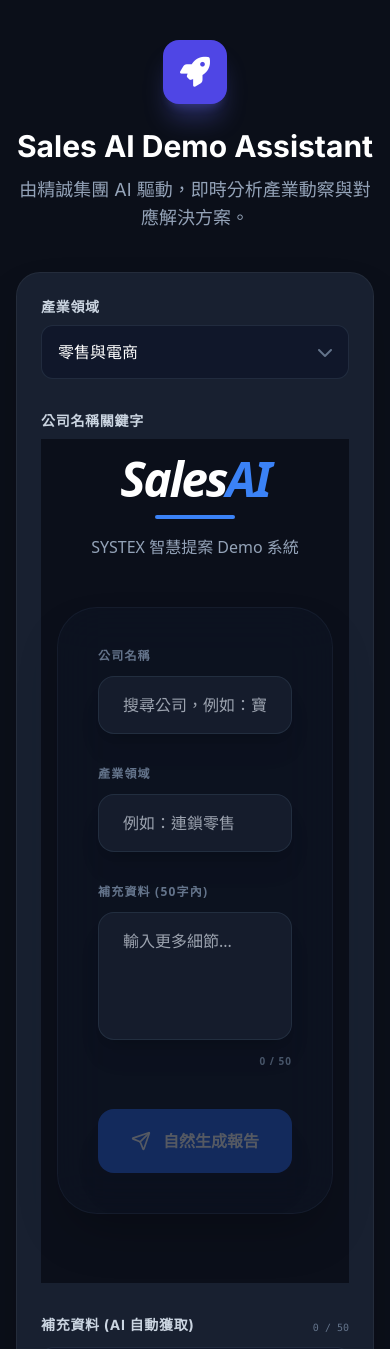
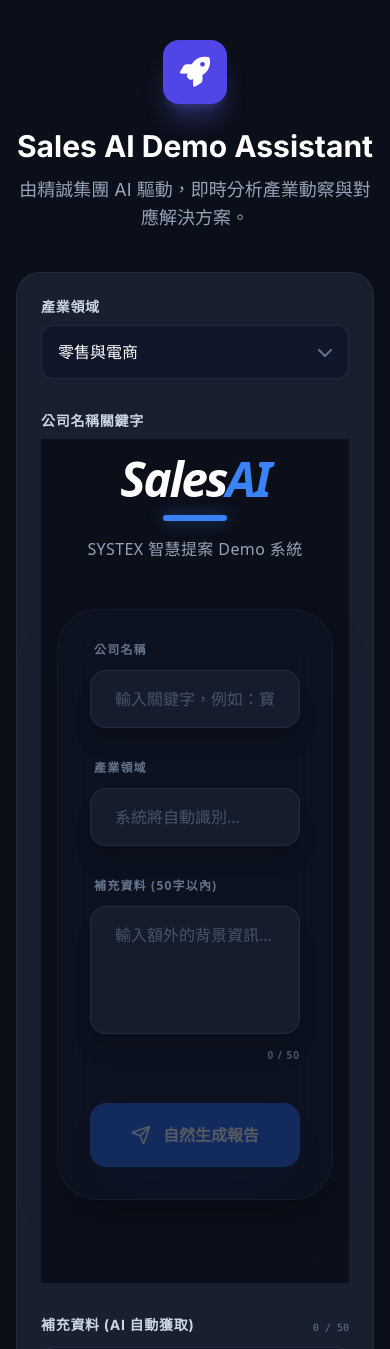
Before and after one commit to kaanyih-cmyk/Sales-AI-Demo-Assistant, a React (Vite) app in the folder 1223新解壓縮的程式碼檔案/: page / in a window 390 px wide. Shown: the top 1349 px of the page. Built offline with nearby package versions, Linux system fonts and the light colour scheme.

Commit message:
Update AutocompleteInput.tsx

```diff
--- a/1223新解壓縮的程式碼檔案/components/AutocompleteInput.tsx
+++ b/1223新解壓縮的程式碼檔案/components/AutocompleteInput.tsx
@@ -1,10 +1,28 @@
+"use client";
+
 import React, { useState, useEffect, useRef } from 'react';
-import { Search, ChevronRight, BarChart3, AlertCircle, CheckCircle2, Send, Loader2, Building2, Factory } from 'lucide-react';
+import {
+  Search,
+  ChevronRight,
+  BarChart3,
+  AlertCircle,
+  CheckCircle2,
+  Send,
+  Loader2,
+  Building2,
+  Factory
+} from 'lucide-react';
 
-// --- 這裡是主要的 Demo 網頁程式碼 ---
-const apiKey = "";
+/**
+ * SalesAI Demo - 整合部署優化版
+ * 功能重點：
+ * 1. 支援 Next.js/Vercel 部署 (use client)
+ * 2. 公司選取後自動帶入產業領域
+ * 3. 修正下拉選單重複顯示邏輯
+ * 4. 完美復刻截圖 UI 配色
+ */
 
-const App = () => {
+export default function App() {
   const [step, setStep] = useState('input');
   const [companyName, setCompanyName] = useState('');
   const [industry, setIndustry] = useState('');
@@ -14,22 +32,23 @@ const App = () => {
   const [loading, setLoading] = useState(false);
   const [reportData, setReportData] = useState(null);
 
-  // 使用 useRef 來記錄是否剛完成選取動作，避免重複觸發下拉選單
+  // 核心控制：標記是否剛完成選取動作
   const isSelectionMade = useRef(false);
 
-  // 模擬公司資料庫 (包含名稱與產業)
+  // 模擬公司資料庫：包含正確的產業對應
   const companyDb = [
     { name: "寶雅", industry: "百貨零售業" },
     { name: "寶島眼鏡", industry: "醫療器材零售業" },
     { name: "寶成工業", industry: "鞋業製造業" },
     { name: "寶齡爵諾", industry: "生技製藥業" },
     { name: "寶元實業", industry: "土地開發與建築業" },
-    { name: "仁寶電腦", industry: "電腦及週邊設備業" }
+    { name: "仁寶電腦", industry: "電腦及週邊設備業" },
+    { name: "精誠資訊", industry: "資訊軟體服務業" }
   ];
 
-  // 模擬搜尋建議功能
+  // 下拉建議搜尋邏輯
   useEffect(() => {
-    // 如果剛選取完，則不執行搜尋建議
+    // 如果剛完成選取，不執行搜尋建議並重置狀態
     if (isSelectionMade.current) {
       isSelectionMade.current = false;
       return;
@@ -39,7 +58,7 @@ const App = () => {
       if (companyName.length >= 1 && step === 'input') {
         const filtered = companyDb.filter(item => item.name.includes(companyName));
 
-        // 如果輸入的內容完全等於其中一個選項，且目前沒顯示選單，就不再顯示（代表已選取）
+        // 若輸入內容與建議項完全符合，則隱藏選單，避免選完後選單還在那裡
         if (filtered.length === 1 && filtered[0].name === companyName) {
             setSuggestions([]);
         } else {
@@ -52,10 +71,11 @@ const App = () => {
     return () => clearTimeout(timer);
   }, [companyName, step]);
 
+  // 選取公司：同時更新名稱與產業領域
   const selectCompany = (item) => {
     isSelectionMade.current = true;
     setCompanyName(item.name);
-    setIndustry(item.industry); // 自動帶入產業資訊
+    setIndustry(item.industry); // 自動填入正確產業
     setSuggestions([]);
     setSelectedIndex(-1);
   };
@@ -74,11 +94,13 @@ const App = () => {
   };
 
   const generateReport = () => {
+    if (!companyName) return;
     setLoading(true);
+    // 模擬 AI 分析與生成過程
     setTimeout(() => {
       setReportData({
-        trends: "目前零售與科技產業正迎來 AI 驅動的轉型浪潮，企業紛紛投入 OMO (線上線下整合) 以及數據中台的建設。隨著生成式 AI 普及，如何利用數據精準預測消費行為並提供個性化服務，已成為維持競爭力的核心關鍵。",
-        painPoints: "現有系統架構老舊，導致線上與實體店鋪的數據無法即時同步，造成會員體驗斷層。此外，行銷人員缺乏自動化工具來處理巨量數據，導致無法針對不同客群進行精準投遞，進而造成轉換率持續低迷。"
+        trends: `目前 ${industry} 領域正處於數位轉型關鍵期。隨著消費行為全面線上化，數據驅動的精準行銷已成為標配。企業正積極導入 AI 預測模型以優化庫存管理並提升客戶生命週期價值，預計未來三年內自動化流程將佔據 40% 的運營重心。`,
+        painPoints: `針對 ${companyName} 的關鍵挑戰在於線上與線下數據無法有效整合，導致無法描繪精確的客戶輪廓。此外，現有系統反應速度緩慢，無法應對高併發的流量。客戶對於個人化體驗的期待提升，傳統的統一推播模式已導致轉換率持續下滑。`
       });
       setStep('report');
       setLoading(false);
@@ -86,48 +108,47 @@ const App = () => {
   };
 
   return (
-    <div className="min-h-screen bg-[#0b0f1a] text-slate-200 font-sans p-4 md:p-10 flex justify-center">
+    <div className="min-h-screen bg-[#0b0f1a] text-slate-200 font-sans p-4 md:p-10 flex justify-center selection:bg-blue-500/30">
       <div className="w-full max-w-3xl">
 
-        {/* 標題區 */}
-        <div className="mb-12 text-center">
+        {/* 標題區域 */}
+        <div className="mb-12 text-center animate-in fade-in duration-1000">
           <h1 className="text-5xl font-black tracking-tighter text-white mb-3 italic">
             Sales<span className="text-blue-500">AI</span>
           </h1>
-          <div className="h-1 w-20 bg-blue-500 mx-auto mb-4 rounded-full"></div>
-          <p className="text-slate-400 font-medium">SYSTEX 智慧提案 Demo 系統</p>
+          <div className="h-1.5 w-16 bg-blue-500 mx-auto mb-4 rounded-full shadow-[0_0_15px_rgba(59,130,246,0.5)]"></div>
+          <p className="text-slate-400 font-medium tracking-wide">SYSTEX 智慧提案 Demo 系統</p>
         </div>
 
-        {/* 第一階段：輸入畫面 */}
+        {/* 第一階段：輸入與搜尋 */}
         {step === 'input' && (
-          <div className="bg-slate-900/40 border border-slate-800/50 rounded-[2.5rem] p-10 shadow-2xl backdrop-blur-xl">
+          <div className="bg-slate-900/40 border border-slate-800/50 rounded-[2.5rem] p-8 md:p-10 shadow-2xl backdrop-blur-xl animate-in slide-in-from-bottom-4 duration-500">
             <div className="grid grid-cols-1 md:grid-cols-2 gap-8 mb-8">
               <div className="relative">
-                <label className="text-xs font-bold uppercase tracking-widest text-slate-500 mb-3 block">公司名稱</label>
-                <div className="relative">
+                <label className="text-xs font-bold uppercase tracking-widest text-slate-500 mb-3 block ml-1">公司名稱</label>
+                <div className="relative group">
                   <input
                     type="text"
                     value={companyName}
                     onChange={(e) => {
-                      isSelectionMade.current = false; // 使用者手動輸入時，重置選取狀態
+                      isSelectionMade.current = false;
                       setCompanyName(e.target.value);
                     }}
                     onKeyDown={handleKeyDown}
-                    placeholder="搜尋公司，例如：寶"
-                    className="w-full bg-slate-800/50 border border-slate-700/50 rounded-2xl py-4 px-6 text-white focus:outline-none focus:ring-2 focus:ring-blue-500/50 transition-all shadow-xl"
+                    placeholder="輸入關鍵字，例如：寶"
+                    className="w-full bg-slate-800/50 border border-slate-700/50 rounded-2xl py-4 px-6 text-white placeholder:text-slate-600 focus:outline-none focus:ring-2 focus:ring-blue-500/50 transition-all shadow-xl"
                   />
+                  {/* 下拉建議清單 */}
                   {suggestions.length > 0 && (
                     <div className="absolute z-20 w-full bg-slate-800 border border-slate-700 mt-2 rounded-2xl shadow-2xl overflow-hidden animate-in fade-in slide-in-from-top-1">
                       {suggestions.map((item, idx) => (
                         <div
                           key={idx}
                           onClick={() => selectCompany(item)}
-                          className={`px-6 py-4 cursor-pointer transition-colors ${selectedIndex === idx ? 'bg-blue-600 text-white' : 'hover:bg-slate-700 text-slate-300'}`}
+                          className={`px-6 py-4 cursor-pointer transition-colors flex justify-between items-center ${selectedIndex === idx ? 'bg-blue-600 text-white' : 'hover:bg-slate-700 text-slate-300'}`}
                         >
-                          <div className="flex justify-between items-center">
-                            <span>{item.name}</span>
-                            <span className="text-[10px] bg-slate-700 px-2 py-1 rounded text-slate-400 font-bold">{item.industry}</span>
-                          </div>
+                          <span className="font-semibold">{item.name}</span>
+                          <span className="text-[10px] bg-slate-900/50 px-2 py-1 rounded text-slate-400 font-bold border border-slate-700 uppercase">{item.industry}</span>
                         </div>
                       ))}
                     </div>
@@ -136,24 +157,24 @@ const App = () => {
               </div>
 
               <div>
-                <label className="text-xs font-bold uppercase tracking-widest text-slate-500 mb-3 block">產業領域</label>
+                <label className="text-xs font-bold uppercase tracking-widest text-slate-500 mb-3 block ml-1">產業領域</label>
                 <input
                   type="text"
                   value={industry}
                   onChange={(e) => setIndustry(e.target.value)}
-                  placeholder="例如：連鎖零售"
-                  className="w-full bg-slate-800/50 border border-slate-700/50 rounded-2xl py-4 px-6 text-white focus:outline-none focus:ring-2 focus:ring-blue-500/50 transition-all shadow-xl"
+                  placeholder="系統將自動識別..."
+                  className="w-full bg-slate-800/50 border border-slate-700/50 rounded-2xl py-4 px-6 text-white placeholder:text-slate-600 focus:outline-none focus:ring-2 focus:ring-blue-500/50 transition-all shadow-xl"
                 />
               </div>
             </div>
 
             <div className="mb-10">
-              <label className="text-xs font-bold uppercase tracking-widest text-slate-500 mb-3 block">補充資料 (50字內)</label>
+              <label className="text-xs font-bold uppercase tracking-widest text-slate-500 mb-3 block ml-1">補充資料 (50字以內)</label>
               <textarea
                 value={memo}
                 onChange={(e) => setMemo(e.target.value.slice(0, 50))}
-                placeholder="輸入更多細節..."
-                className="w-full bg-slate-800/50 border border-slate-700/50 rounded-2xl py-4 px-6 h-32 text-white focus:outline-none focus:ring-2 focus:ring-blue-500/50 transition-all resize-none shadow-xl"
+                placeholder="輸入額外的背景資訊..."
+                className="w-full bg-slate-800/50 border border-slate-700/50 rounded-2xl py-4 px-6 h-32 text-white placeholder:text-slate-600 focus:outline-none focus:ring-2 focus:ring-blue-500/50 transition-all resize-none shadow-xl"
               />
               <div className="text-right text-[10px] font-bold text-slate-600 mt-2 tracking-widest">{memo.length} / 50</div>
             </div>
@@ -161,36 +182,38 @@ const App = () => {
             <button
               onClick={generateReport}
               disabled={loading || !companyName}
-              className="w-full bg-blue-600 hover:bg-blue-500 text-white font-black py-5 rounded-2xl shadow-2xl flex items-center justify-center gap-3 transition-all active:scale-[0.98] disabled:opacity-30"
+              className="w-full bg-blue-600 hover:bg-blue-500 text-white font-black py-5 rounded-2xl shadow-2xl shadow-blue-900/30 flex items-center justify-center gap-3 transition-all active:scale-[0.98] disabled:opacity-30 disabled:cursor-not-allowed group"
             >
-              {loading ? <Loader2 className="animate-spin" /> : <Send size={20} />}
+              {loading ? <Loader2 className="animate-spin" /> : <Send size={20} className="group-hover:translate-x-1 group-hover:-translate-y-1 transition-transform" />}
               自然生成報告
             </button>
           </div>
         )}
 
-        {/* 第二階段：報告畫面 (比照截圖配色) */}
-        {step === 'report' && (
+        {/* 第二階段：報告內容 (對比截圖 2 & 3) */}
+        {step === 'report' && reportData && (
           <div className="space-y-8 animate-in slide-in-from-bottom-10 duration-700">
-            <div className="bg-slate-900/50 rounded-[2rem] border border-slate-800/50 overflow-hidden shadow-2xl">
-              <div className="bg-[#0ea5e9] px-8 py-4 flex items-center gap-3">
+            {/* 產業趨勢 */}
+            <div className="bg-slate-900/50 rounded-[2rem] border border-slate-800/50 overflow-hidden shadow-2xl backdrop-blur-md">
+              <div className="bg-[#0ea5e9] px-8 py-5 flex items-center gap-3">
                 <BarChart3 size={20} className="text-white" />
-                <h2 className="text-lg font-black text-white tracking-wider">產業趨勢</h2>
+                <h2 className="text-xl font-black text-white tracking-widest uppercase">產業趨勢</h2>
               </div>
               <div className="p-8">
-                <p className="text-slate-300 leading-relaxed text-lg font-medium">
+                <p className="text-slate-200 leading-relaxed text-lg font-medium">
                   {reportData.trends}
                 </p>
               </div>
             </div>
 
-            <div className="bg-slate-900/50 rounded-[2rem] border border-slate-800/50 overflow-hidden shadow-2xl">
-              <div className="bg-[#f59e0b] px-8 py-4 flex items-center gap-3">
+            {/* 客戶痛點分析 */}
+            <div className="bg-slate-900/50 rounded-[2rem] border border-slate-800/50 overflow-hidden shadow-2xl backdrop-blur-md">
+              <div className="bg-[#f59e0b] px-8 py-5 flex items-center gap-3">
                 <AlertCircle size={20} className="text-white" />
-                <h2 className="text-lg font-black text-white tracking-wider">客戶痛點分析</h2>
+                <h2 className="text-xl font-black text-white tracking-widest uppercase">客戶痛點分析</h2>
               </div>
               <div className="p-8">
-                <p className="text-slate-300 leading-relaxed text-lg font-medium">
+                <p className="text-slate-200 leading-relaxed text-lg font-medium">
                   {reportData.painPoints}
                 </p>
               </div>
@@ -198,46 +221,50 @@ const App = () => {
 
             <button
               onClick={() => setStep('solution')}
-              className="w-full bg-white text-[#0f172a] font-black py-5 rounded-2xl shadow-2xl flex items-center justify-center gap-3 hover:bg-slate-50 transition-all"
+              className="w-full bg-white text-[#0f172a] font-black py-5 rounded-2xl shadow-2xl flex items-center justify-center gap-3 hover:bg-slate-100 transition-all active:scale-[0.98] group"
             >
-              產出精誠推薦解決方案 <ChevronRight size={22} className="text-blue-600" />
+              產出精誠推薦解決方案 <ChevronRight size={22} className="text-blue-600 group-hover:translate-x-1 transition-transform" />
             </button>
           </div>
         )}
 
-        {/* 第三階段：解決方案 (截圖 4 白底卡片) */}
+        {/* 第三階段：解決方案 (對標截圖 4) */}
         {step === 'solution' && (
-          <div className="animate-in zoom-in-95 duration-500 bg-white rounded-[2.5rem] shadow-2xl overflow-hidden text-slate-900 px-10 py-12">
-            <div className="flex justify-between items-center mb-10 border-b-2 border-slate-50 pb-6">
-                <div>
-                    <h2 className="text-3xl font-black text-[#1e3a8a] tracking-tight mb-2">精誠推薦解決方案</h2>
-                    <div className="h-1.5 w-12 bg-blue-600 rounded-full"></div>
-                </div>
+          <div className="animate-in zoom-in-95 duration-500 bg-white rounded-[2.5rem] shadow-[0_35px_60px_-15px_rgba(0,0,0,0.5)] overflow-hidden text-slate-900 px-8 py-12 md:px-12">
+            <div className="flex justify-between items-center mb-10 border-b-2 border-slate-50 pb-8">
+              <div>
+                <h2 className="text-3xl font-black text-[#1e3a8a] tracking-tight mb-2">精誠推薦解決方案</h2>
+                <div className="h-1.5 w-12 bg-blue-600 rounded-full"></div>
+              </div>
+              <div className="hidden sm:block bg-blue-50 text-blue-700 px-4 py-1.5 rounded-xl text-[10px] font-black tracking-widest uppercase border border-blue-100">
+                SYSTEX EXPERT
+              </div>
             </div>
 
             <div className="space-y-6">
               {[
-                { t: "全通路零售數據中台", d: "整合線上與線下數據，建立 360 度會員畫像。" },
-                { t: "AI 智慧自動化客服系統", d: "導入 LLM 技術自動處理常見諮詢。" },
-                { t: "雲端安全防護架構", d: "提供端到端的資安監控，確保個資安全。" },
-                { t: "ESG 智慧能源管理", d: "透過物聯網監測門市能耗。" }
+                { t: "全通路零售數據中台", d: "整合線上與線下交易數據，建立 360 度會員畫像，實現精準預測消費行為。" },
+                { t: "AI 智慧自動化客服系統", d: "導入最新 LLM 技術自動處理常見諮詢，提升回應效率並降低人力成本。" },
+                { t: "混合雲安全防護架構", d: "提供端到端的資安監測，確保客戶數據安全並符合政府法規要求。" },
+                { t: "ESG 智慧能源管理", d: "透過物聯網監測門市能耗與排碳量，協助企業達成綠色轉型目標。" }
               ].map((item, i) => (
-                <div key={i} className="flex gap-6 p-6 bg-slate-50 rounded-2xl border border-transparent hover:border-blue-100 transition-all group">
-                  <div className="bg-blue-600 text-white p-2 rounded-xl self-start group-hover:rotate-12 transition-transform shadow-lg shadow-blue-200">
+                <div key={i} className="flex gap-6 p-7 bg-slate-50/80 rounded-3xl border border-transparent hover:border-blue-100 hover:bg-blue-50/50 transition-all group">
+                  <div className="bg-blue-600 text-white p-2.5 rounded-xl self-start group-hover:rotate-12 transition-transform shadow-lg shadow-blue-200">
                     <CheckCircle2 size={24} />
                   </div>
                   <div>
-                    <h4 className="text-xl font-black text-slate-800">{item.t}</h4>
-                    <p className="text-slate-500 mt-2 font-medium">{item.d}</p>
+                    <h4 className="text-xl font-black text-slate-800 tracking-tight">{item.t}</h4>
+                    <p className="text-slate-500 mt-2 font-medium leading-relaxed">{item.d}</p>
                   </div>
                 </div>
               ))}
             </div>
+
             <button
               onClick={() => setStep('input')}
               className="mt-12 w-full text-slate-400 hover:text-blue-600 font-bold text-sm transition-colors tracking-widest uppercase"
             >
-              ← 返回重新生成
+              ← 返回修改條件重新生成
             </button>
           </div>
         )}
@@ -245,6 +272,4 @@ const App = () => {
       </div>
     </div>
   );
-};
-
-export default App;
+}
```
